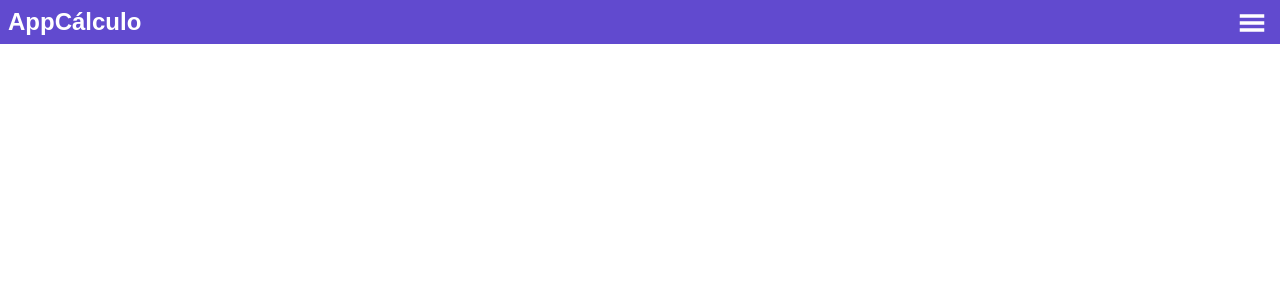
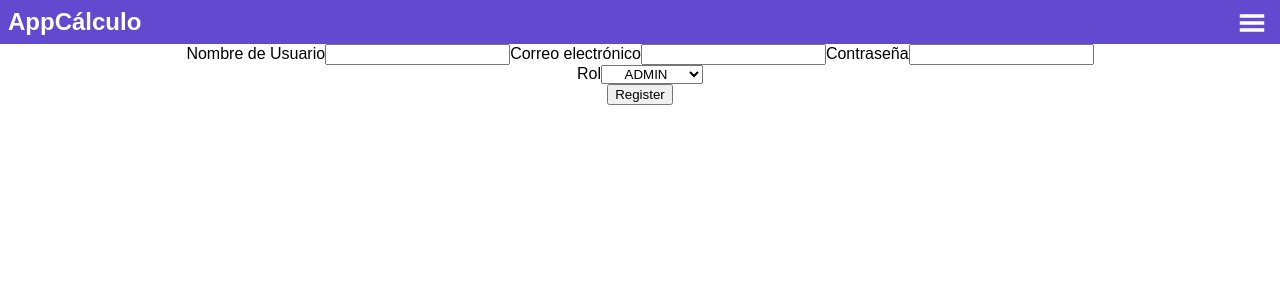
Before and after one commit to KeywizZ/AppCalculo, a React (Create React App) app: page /register in a window 1280 px wide. Before the commit this address had no page. Shown: the top 300 px of the page. Built offline with nearby package versions, Linux system fonts and the light colour scheme; a web font is replaced by a local one.

Commit message:
working on registerForm

```diff
--- a/src/App.jsx
+++ b/src/App.jsx
@@ -15,6 +15,7 @@ import { ActivityPage } from "./pages/ActivityPage/ActivityPage";
 import { ActivityList } from "./components/ActivityList/ActivityList";
 import { About } from "./pages/About/About";
 import { Help } from "./pages/Help/Help";
+import { RegisterPage } from "./pages/RegisterPage/RegisterPage";
 
 function App() {
   const [jwt, setJwt] = useState(localStorage.getItem("token"));
@@ -40,6 +41,7 @@ function App() {
               <Route path="/activities" element={<ActivityList />} />
               <Route path="/help" element={<Help />} />
               <Route path="/about" element={<About />} />
+              <Route path="/register" element={<RegisterPage />} />
             </Route>
           </Routes>
         </Router>
--- a/src/components/RegisterForm/RegisterFomr.jsx
+++ b/src/components/RegisterForm/RegisterForm.jsx
@@ -1,17 +1,26 @@
-import React from "react";
+import React, { useState } from "react";
 import { useForm } from "react-hook-form";
 import { useNavigate } from "react-router-dom";
 import { API } from "../../shared/services/api";
+import { JwtContext } from "../../shared/context/JwtContext";
 
 export const RegisterForm = () => {
+  const [jwt] = useState(localStorage.getItem("token"));
   const { register, handleSubmit } = useForm();
   let navigate = useNavigate();
+  console.log("Form", jwt);
 
-  const onSubmit = (formData) => {
-    API.post("users/register", formData)
+  const onSubmit = (formData, jwt) => {
+    API.post("users/register", formData, {
+      headers: {
+        "authorization": jwt,
+        "Accept": "application/json",
+        "Content-Type": "application/json",
+      },
+    })
       .then((res) => {
         console.log(res);
-        navigate("/login");
+        navigate("/dashboard");
       })
       .catch((err) => {});
   };
@@ -46,9 +55,10 @@ export const RegisterForm = () => {
       <div className="">
         <label>Rol</label>
         <select {...register("rol", { require: true })}>
-          <option>Admin</option>
-          <option>Student</option>
-          <option>Guardians</option>
+          <option>ADMIN</option>
+          <option>STUDENT</option>
+          <option>GUARDIANS</option>
+          <option>TEACHER</option>
         </select>
       </div>
       <button>Register</button>
--- a/src/pages/RegisterPage/RegisterPage.jsx
+++ b/src/pages/RegisterPage/RegisterPage.jsx
@@ -1,5 +1,5 @@
 import React from "react";
-import { RegisterForm } from "../../components/RegisterForm/RegisterFomr";
+import { RegisterForm } from "../../components/RegisterForm/RegisterForm";
 
 export const RegisterPage = () => {
   console.log("INFO: LoginPage component");
--- a/src/shared/components/HamburgerMenu/HamburgerMenu.jsx
+++ b/src/shared/components/HamburgerMenu/HamburgerMenu.jsx
@@ -12,8 +12,8 @@ export const HamburgerMenu = () => {
     setHamburgerOpen(!hamburgerOpen);
   };
 
-  const [jwt, setJwt] = useState(localStorage.getItem("token"));
-  console.log(jwt);
+  const [jwt] = useState(localStorage.getItem("token"));
+  //console.log(jwt);
   return (
     <div className="hamburger">
       <div className="buttonContainer">
```
